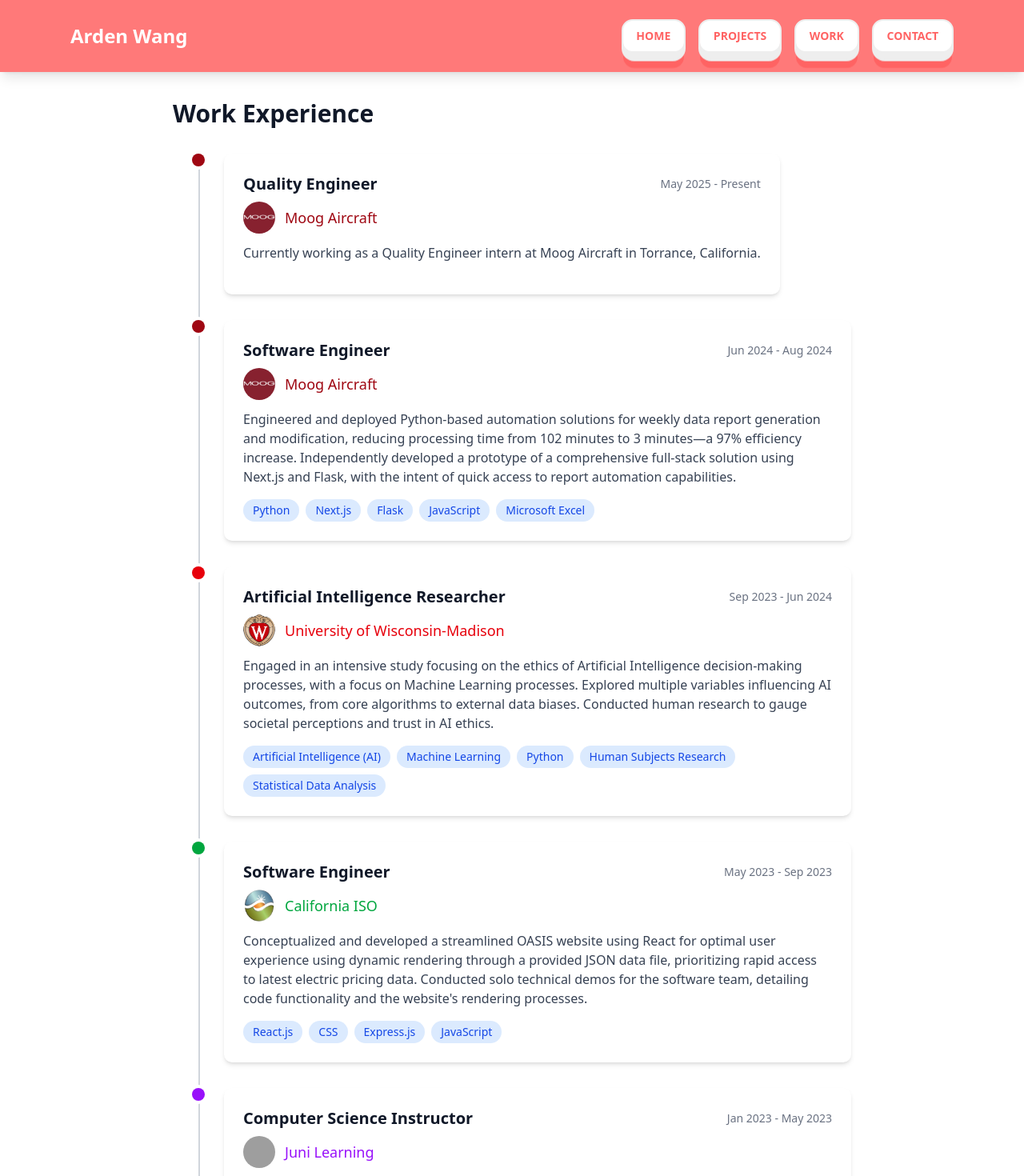
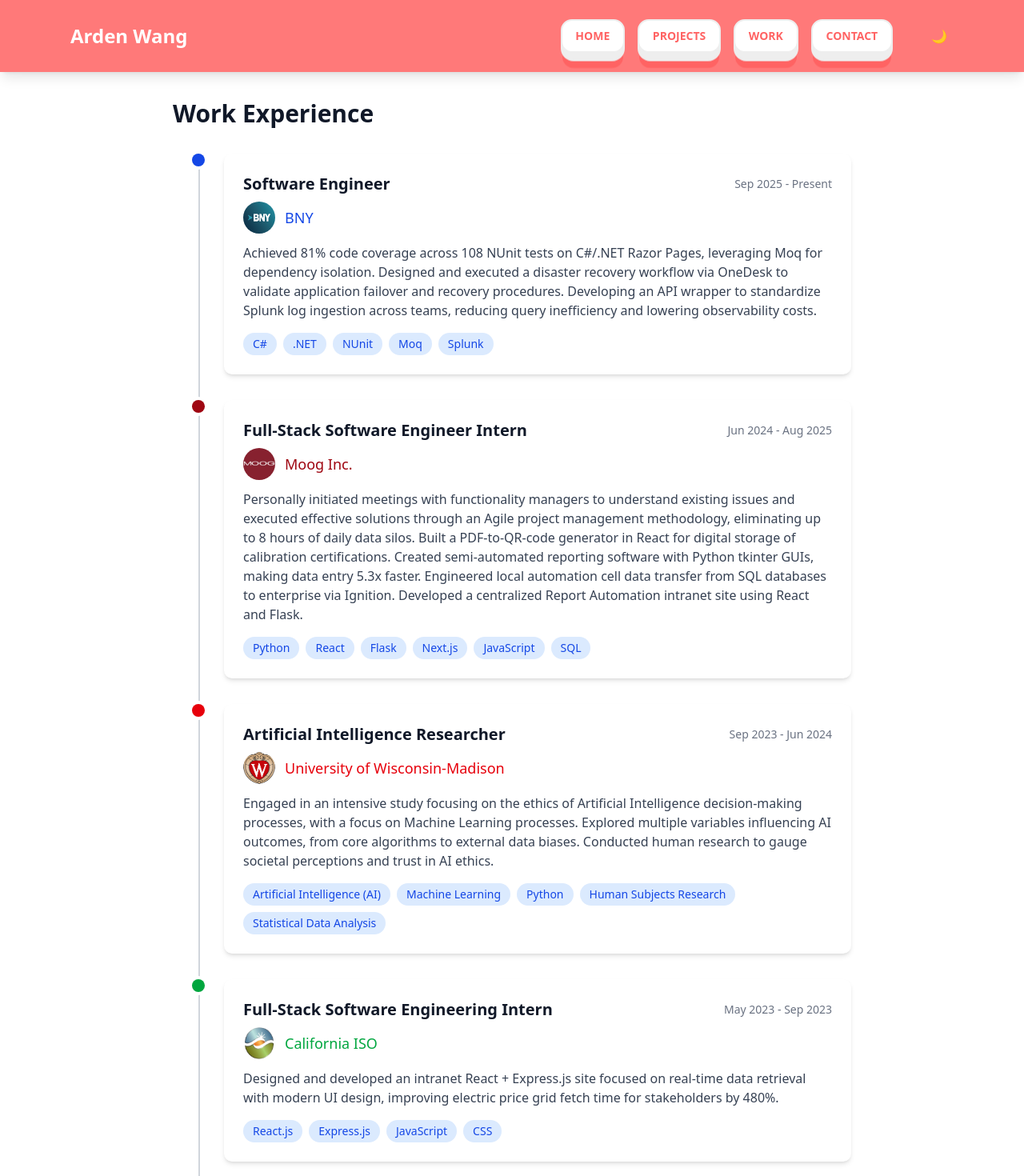
Before and after one commit to ardentwang/ardentwang.github.io, a Next.js app: page /work in a window 1280 px wide. Shown: the top 1470 px of the page at 80% size. Built offline with nearby package versions, Linux system fonts and the light colour scheme; grey boxes are pictures that could not be loaded.

Commit message:
fixed dark theme, updated work resume to 2026

```diff
--- a/package.json
+++ b/package.json
@@ -18,7 +18,7 @@
     "clsx": "^2.1.1",
     "framer-motion": "^12.23.0",
     "lucide-react": "^0.525.0",
-    "next": "15.3.4",
+    "next": "^15.5.15",
     "next-themes": "^0.4.6",
     "react": "^19.0.0",
     "react-dom": "^19.0.0",
--- a/src/app/globals.css
+++ b/src/app/globals.css
@@ -44,18 +44,6 @@
   --radius-md: calc(var(--radius) - 2px);
   --radius-lg: var(--radius);
   --radius-xl: calc(var(--radius) + 4px);
-}
-
-@layer base {
-  :root {
-    --background: 0 0% 100%;
-    --foreground: 0 0% 18%;
-  }
-
-  .dark {
-    --background: 0 0% 18%;
-    --foreground: 0 0% 98%;
-  }
 }
 
 :root {
--- a/src/app/layout.tsx
+++ b/src/app/layout.tsx
@@ -18,8 +18,7 @@
       <body>
         <ThemeProvider
           attribute="class"
-          defaultTheme="system"
-          enableSystem
+          defaultTheme="light"
           disableTransitionOnChange
         >
           {children}
--- a/src/app/projects/page.tsx
+++ b/src/app/projects/page.tsx
@@ -141,7 +141,7 @@
       <section className="pt-32 pb-16 px-6">
         <div className="max-w-6xl mx-auto text-center">
           <h1 className="text-5xl md:text-7xl font-bold mb-6">
-            <span className="text-[#ff7979] dark:text-[#342e2e]">My</span>
+            <span className="text-[#ff7979] dark:text-[#ff7979]">My</span>
             <span className="text-[#2d2d2d] dark:text-white"> Projects</span>
           </h1>
           <p className="text-xl text-[#2d2d2d]/70 dark:text-white/70 max-w-3xl mx-auto">
@@ -186,7 +186,7 @@
           </p>
           <a
             href="/contact"
-            className="inline-flex items-center px-8 py-4 bg-[#ff7979] dark:bg-[#342e2e] rounded-full text-white dark:text-[#ca2a2a] font-semibold hover:scale-105 transition-transform shadow-xl shadow-[#ff7979]/25 dark:shadow-[#342e2e]/25"
+            className="inline-flex items-center px-8 py-4 bg-[#ff7979] dark:bg-[#342e2e] rounded-full text-white font-semibold hover:scale-105 transition-transform shadow-xl shadow-[#ff7979]/25 dark:shadow-[#342e2e]/25"
           >
             Get In Touch
           </a>
--- a/src/app/work/page.tsx
+++ b/src/app/work/page.tsx
@@ -6,27 +6,27 @@
   const workExperience = [
     {
       "id": 1,
-      "title": "Quality Engineer",
-      "company": "Moog Aircraft",
-      "period": "May 2025 - Present",
-      "description": "Currently working as a Quality Engineer intern at Moog Aircraft in Torrance, California.",
-      "skills": [],
+      "title": "Software Engineer",
+      "company": "BNY",
+      "period": "Sep 2025 - Present",
+      "description": "Achieved 81% code coverage across 108 NUnit tests on C#/.NET Razor Pages, leveraging Moq for dependency isolation. Designed and executed a disaster recovery workflow via OneDesk to validate application failover and recovery procedures. Developing an API wrapper to standardize Splunk log ingestion across teams, reducing query inefficiency and lowering observability costs.",
+      "skills": ["C#", ".NET", "NUnit", "Moq", "Splunk"],
+      "dotColor": "bg-blue-700",
+      "companyColor": "text-blue-700",
+      "logo": "/logos/bny.png",
+      "logoFallback": "BNY"
+    },
+    {
+      "id": 2,
+      "title": "Full-Stack Software Engineer Intern",
+      "company": "Moog Inc.",
+      "period": "Jun 2024 - Aug 2025",
+      "description": "Personally initiated meetings with functionality managers to understand existing issues and executed effective solutions through an Agile project management methodology, eliminating up to 8 hours of daily data silos. Built a PDF-to-QR-code generator in React for digital storage of calibration certifications. Created semi-automated reporting software with Python tkinter GUIs, making data entry 5.3x faster. Engineered local automation cell data transfer from SQL databases to enterprise via Ignition. Developed a centralized Report Automation intranet site using React and Flask.",
+      "skills": ["Python", "React", "Flask", "Next.js", "JavaScript", "SQL"],
       "dotColor": "bg-red-800",
       "companyColor": "text-red-800",
       "logo": "/logos/moog.png",
-      "logoFallback": "MA"
-    },
-    {
-      "id": 2,
-      "title": "Software Engineer",
-      "company": "Moog Aircraft",
-      "period": "Jun 2024 - Aug 2024",
-      "description": "Engineered and deployed Python-based automation solutions for weekly data report generation and modification, reducing processing time from 102 minutes to 3 minutes—a 97% efficiency increase. Independently developed a prototype of a comprehensive full-stack solution using Next.js and Flask, with the intent of quick access to report automation capabilities.",
-      "skills": ["Python", "Next.js", "Flask", "JavaScript", "Microsoft Excel"],
-      "dotColor": "bg-red-800",
-      "companyColor": "text-red-800",
-      "logo": "/logos/moog.png",
-      "logoFallback": "MA"
+      "logoFallback": "MI"
     },
     {
       "id": 3,
@@ -42,11 +42,11 @@
     },
     {
       "id": 4,
-      "title": "Software Engineer",
+      "title": "Full-Stack Software Engineering Intern",
       "company": "California ISO",
       "period": "May 2023 - Sep 2023",
-      "description": "Conceptualized and developed a streamlined OASIS website using React for optimal user experience using dynamic rendering through a provided JSON data file, prioritizing rapid access to latest electric pricing data. Conducted solo technical demos for the software team, detailing code functionality and the website's rendering processes.",
-      "skills": ["React.js", "CSS", "Express.js", "JavaScript"],
+      "description": "Designed and developed an intranet React + Express.js site focused on real-time data retrieval with modern UI design, improving electric price grid fetch time for stakeholders by 480%.",
+      "skills": ["React.js", "Express.js", "JavaScript", "CSS"],
       "dotColor": "bg-green-600",
       "companyColor": "text-green-600",
       "logo": "/logos/caiso.png",
@@ -69,8 +69,8 @@
       "title": "Software Engineer",
       "company": "KeyMath",
       "period": "Jun 2022 - Nov 2022",
-      "description": "Generated over 100,000 math questions in the K-12 range using Python3 in latex code formatting. Personally led an intern team that focused on ensuring math questions generated were relevant to each grade category, program correctness, and coding convention adherence.",
-      "skills": ["Gitlab", "Software Development", "Project Planning", "Marketing Strategy", "Python"],
+      "description": "Generated over 100,000 math questions in the K-12 range using Python3 in LaTeX code formatting. Personally led an intern team focused on ensuring math questions were relevant to each grade category, program correctness, and coding convention adherence.",
+      "skills": ["Python", "Software Development", "Project Planning"],
       "dotColor": "bg-orange-600",
       "companyColor": "text-orange-600",
       "logo": "/logos/keymath.png",
@@ -81,8 +81,8 @@
       "title": "Data Engineer",
       "company": "University of California, Los Angeles",
       "period": "May 2019 - Aug 2019",
-      "description": "Worked under Professor Pellegrini at the UCLA Department of Molecular, Cell and Developmental Biology. Created a PLS Regression algorithm using Python 3, using machine learning to identify biomarkers related to lifestyle risk factors. Transformed PLS algorithm results into accurate and precise graphs using matplotlib.",
-      "skills": ["MATLAB", "Data Analysis", "Data Modeling", "Python"],
+      "description": "Worked under Professor Pellegrini at the UCLA Department of Molecular, Cell and Developmental Biology. Created a PLS Regression algorithm using Python 3 to identify biomarkers related to lifestyle risk factors using machine learning. Visualized results with matplotlib.",
+      "skills": ["Python", "MATLAB", "Data Analysis", "Data Modeling"],
       "dotColor": "bg-yellow-600",
       "companyColor": "text-yellow-600",
       "logo": "/logos/ucla.png",
@@ -91,25 +91,25 @@
   ];
 
   return (
-    <div>
+    <div className="min-h-screen bg-white dark:bg-[#ca2a2a] transition-colors">
       <Navbar/>
       <div className="max-w-4xl mx-auto p-6 mt-25">
-        <h2 className="text-3xl font-bold text-gray-900 mb-8">Work Experience</h2>
+        <h2 className="text-3xl font-bold text-gray-900 dark:text-white mb-8">Work Experience</h2>
 
         <div className="relative">
           {/* Vertical line */}
-          <div className="absolute left-8 top-0 bottom-0 w-0.5 bg-gray-300"></div>
+          <div className="absolute left-8 top-0 bottom-0 w-0.5 bg-gray-300 dark:bg-[#342e2e]"></div>
 
           {workExperience.map((job) => (
             <div key={job.id} className="relative flex items-start mb-8 last:mb-0">
               {/* Timeline dot */}
-              <div className={`absolute left-8 w-4 h-4 ${job.dotColor} rounded-full -translate-x-1/2 ring-4 ring-white`}></div>
+              <div className={`absolute left-8 w-4 h-4 ${job.dotColor} rounded-full -translate-x-1/2 ring-4 ring-white dark:ring-[#ca2a2a]`}></div>
 
               {/* Content */}
-              <div className="ml-16 bg-white rounded-lg shadow-md p-6 hover:shadow-lg transition-shadow duration-300">
+              <div className="ml-16 bg-white dark:bg-[#342e2e] rounded-lg shadow-md p-6 hover:shadow-lg transition-shadow duration-300">
                 <div className="flex flex-col sm:flex-row sm:items-center sm:justify-between mb-2">
-                  <h3 className="text-xl font-semibold text-gray-900">{job.title}</h3>
-                  <span className="text-sm text-gray-500 mt-1 sm:mt-0">{job.period}</span>
+                  <h3 className="text-xl font-semibold text-gray-900 dark:text-white">{job.title}</h3>
+                  <span className="text-sm text-gray-500 dark:text-white/60 mt-1 sm:mt-0">{job.period}</span>
                 </div>
 
                 <div className="flex items-center gap-3 mb-3">
@@ -122,14 +122,14 @@
                   <p className={`text-lg ${job.companyColor} font-medium`}>{job.company}</p>
                 </div>
 
-                <p className="text-gray-700 mb-4">{job.description}</p>
+                <p className="text-gray-700 dark:text-white/70 mb-4">{job.description}</p>
 
                 {job.skills.length > 0 && (
                   <div className="flex flex-wrap gap-2">
                     {job.skills.map((skill, skillIndex) => (
                       <span
                         key={skillIndex}
-                        className="px-3 py-1 text-sm font-medium text-blue-700 bg-blue-100 rounded-full"
+                        className="px-3 py-1 text-sm font-medium text-blue-700 bg-blue-100 dark:bg-[#ca2a2a]/30 dark:text-[#ff7979] rounded-full"
                       >
                         {skill}
                       </span>
--- a/src/components/Navbar.tsx
+++ b/src/components/Navbar.tsx
@@ -2,6 +2,7 @@
 import React from 'react';
 import { useRouter } from 'next/navigation';
 import NavButton from './nav-button';
+import ThemeToggle from './theme-toggle';
 
 const Navbar = () => {
   const router = useRouter();
@@ -32,6 +33,7 @@
                 </NavButton>
               ))}
             </div>
+            <ThemeToggle />
           </div>
         </div>
       </div>
```
Also changed, not shown: src/app/contact/page.tsx (+5 -5 lines), src/app/page.tsx (+27 -27 lines), public/logos/bny.png (added), 1 other file (tests, documents, lock files or other folders).
